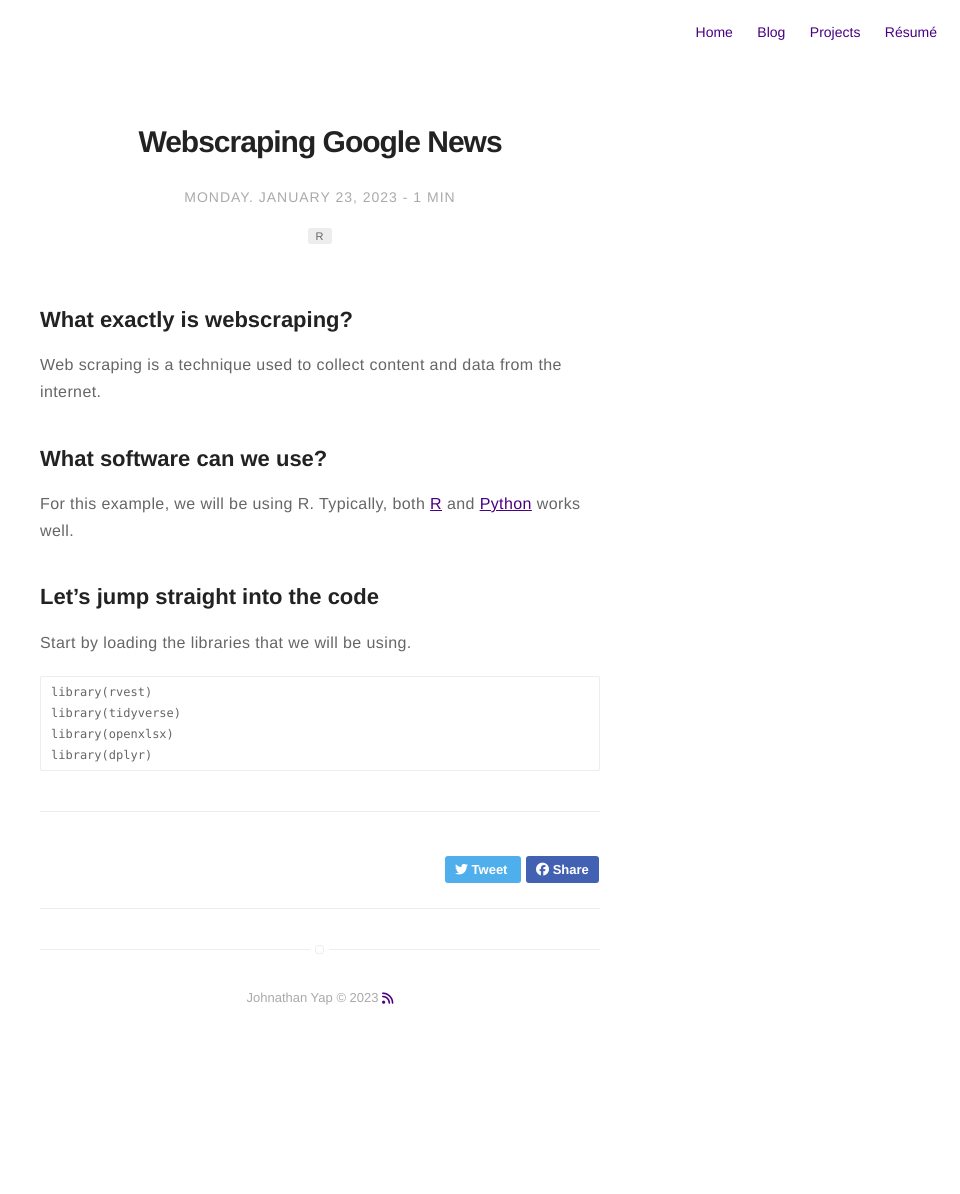
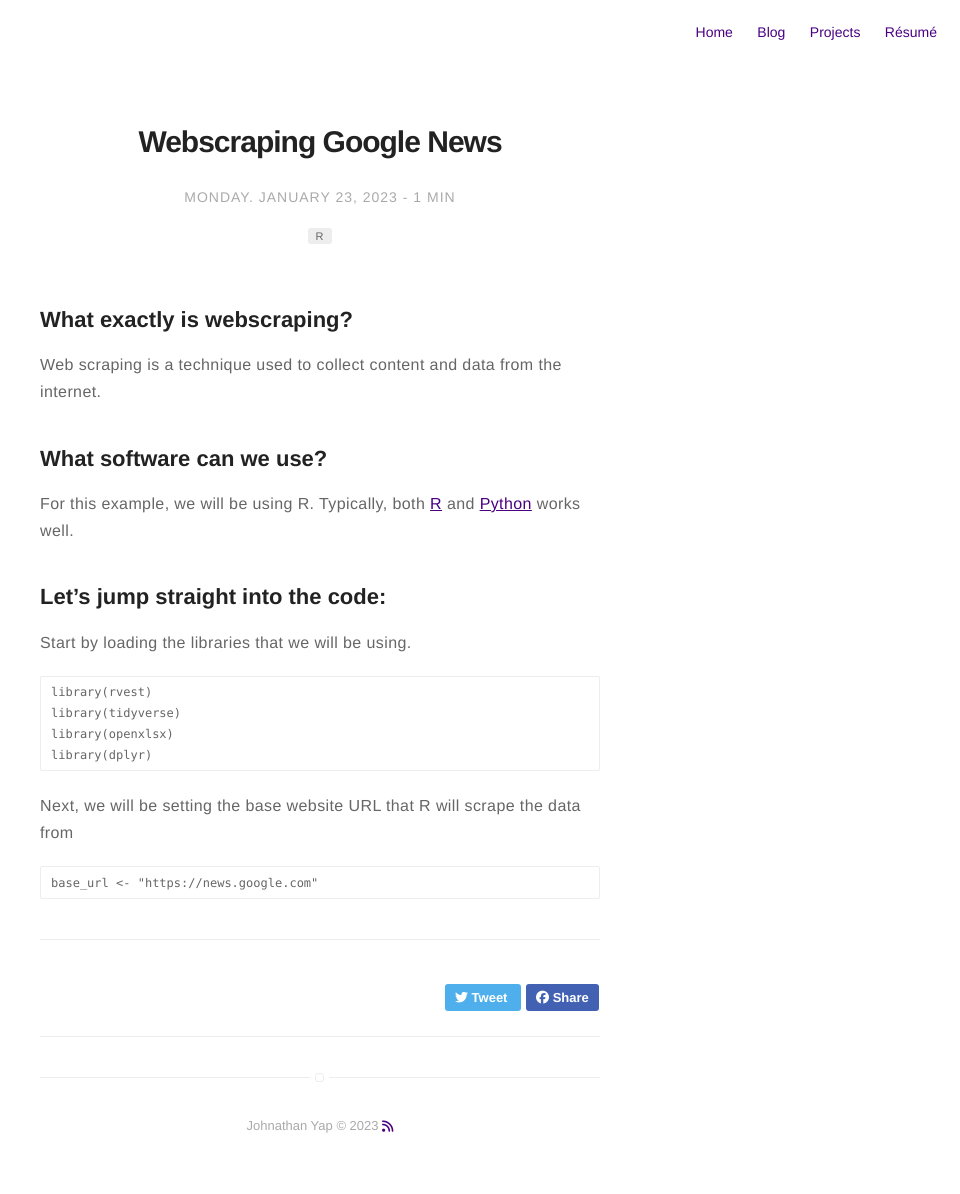
Before and after one commit to jxhnthan/john, a Jekyll site: the page built from _posts/2023-03-29-webscraping.markdown, in a window 1280 px wide. Shown: the whole page, without its empty margins (320-1280 px from the left). Built offline with Jekyll 4.4.1, drawn with Linux system fonts in a browser that asks for light colours; nearby versions of some CDN libraries; before the commit the page ends 1066 px from its top, so only the background shows below that.

Commit message:
Update 2023-03-29-webscraping.markdown

````diff
--- a/_posts/2023-03-29-webscraping.markdown
+++ b/_posts/2023-03-29-webscraping.markdown
@@ -21,7 +21,7 @@ Web scraping is a technique used to collect content and data from the internet.
 
 For this example, we will be using R. Typically, both [R][1] and [Python][2] works well.
 
-## Let's jump straight into the code
+## Let's jump straight into the code:
 
 Start by loading the libraries that we will be using.
 
@@ -32,5 +32,17 @@ library(openxlsx)
 library(dplyr)
 ```
 
+Next, we will be setting the base website URL that R will scrape the data from
+
+```{r}
+base_url <- "https://news.google.com"
+```
+
+
+
+
+
+
+
 [1]: https://posit.co/products/open-source/rstudio/
 [2]: https://www.python.org
````
